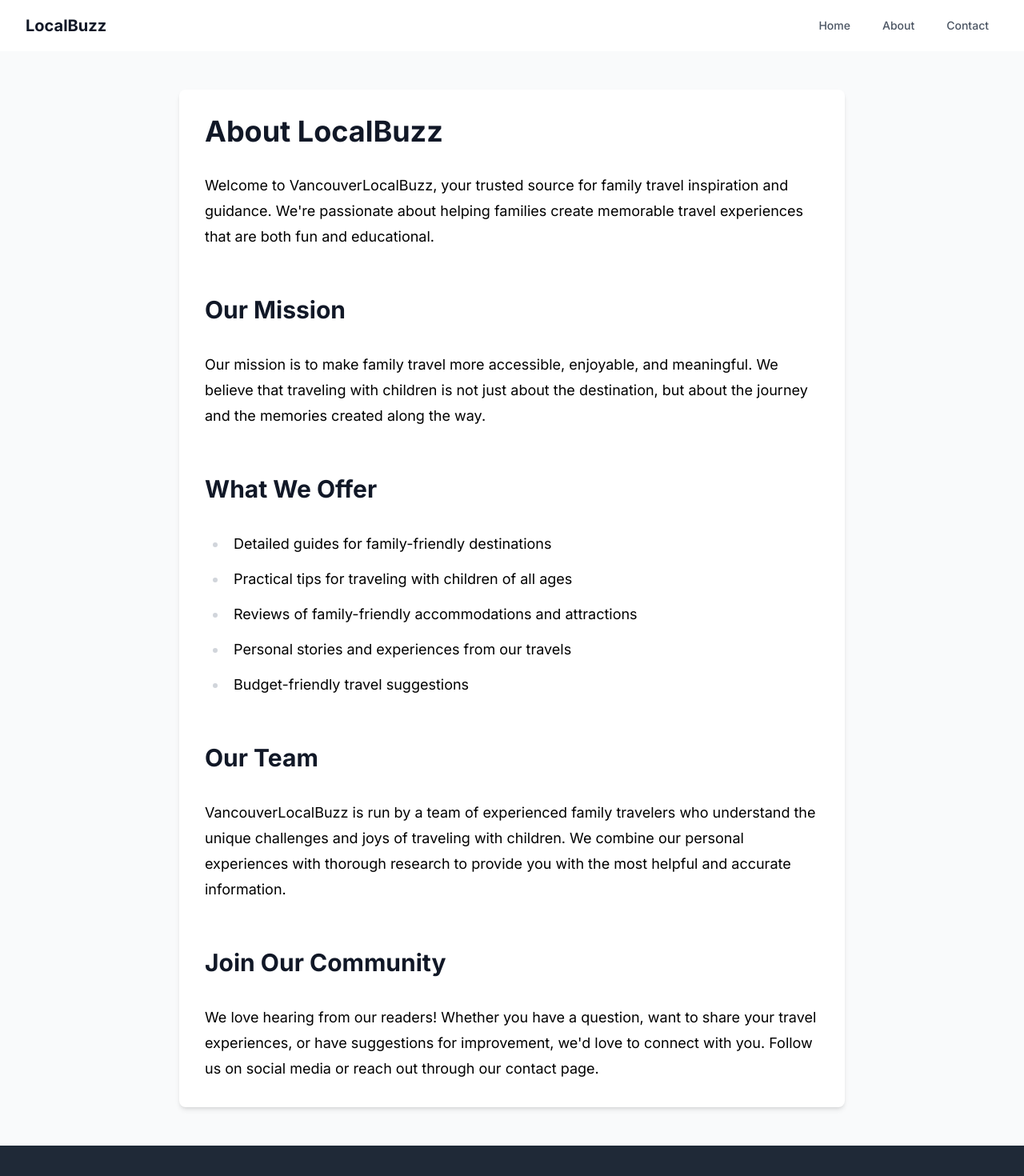
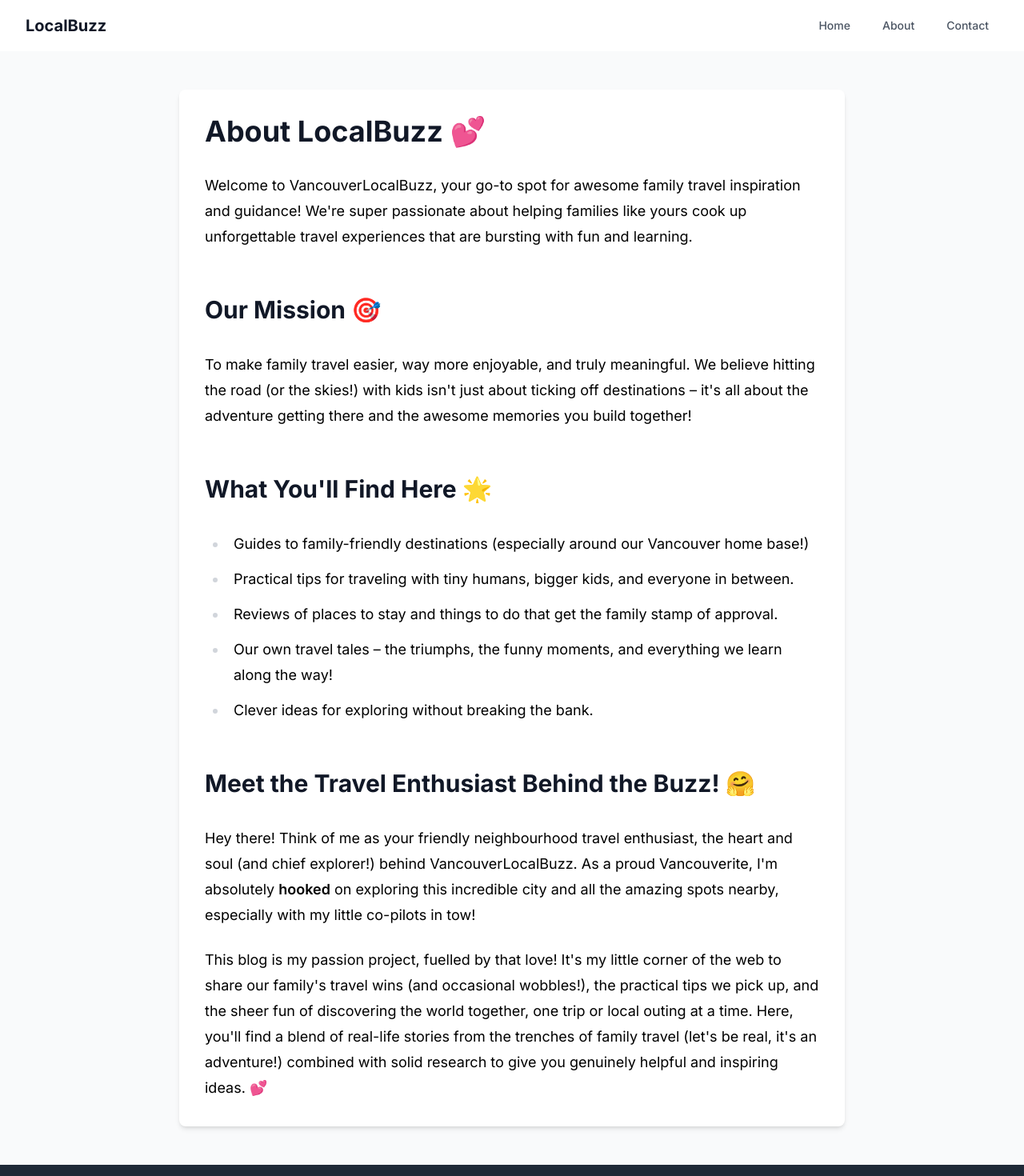
Before and after one commit to nikkiqin120/localbuzz, a Next.js app: page /about in a window 1280 px wide. Shown: the top 1470 px of the page at 80% size. Built offline with nearby package versions, Linux system fonts and the light colour scheme.

Commit message:
polish about me

```diff
--- a/src/app/about/page.tsx
+++ b/src/app/about/page.tsx
@@ -3,44 +3,50 @@ export default function AboutPage() {
     <div className="min-h-screen bg-gray-50 py-12">
       <div className="max-w-4xl mx-auto px-4 sm:px-6 lg:px-8">
         <div className="bg-white rounded-lg shadow-md p-8">
-          <h1 className="text-4xl font-bold text-gray-900 mb-8">About LocalBuzz</h1>
+          {/* You can keep 'About LocalBuzz' or change it if you prefer */}
+          <h1 className="text-4xl font-bold text-gray-900 mb-8">About LocalBuzz 💕</h1>
 
           <div className="prose prose-lg max-w-none">
+            {/* --- Intro --- */}
             <p>
-              Welcome to VancouverLocalBuzz, your trusted source for family travel inspiration and guidance.
-              We're passionate about helping families create memorable travel experiences that are
-              both fun and educational.
+              Welcome to VancouverLocalBuzz, your go-to spot for awesome family travel inspiration and guidance!
+              We're super passionate about helping families like yours cook up unforgettable travel experiences that are
+              bursting with fun and learning.
             </p>
 
-            <h2>Our Mission</h2>
+            {/* --- Our Mission --- */}
+            <h2>Our Mission 🎯</h2>
             <p>
-              Our mission is to make family travel more accessible, enjoyable, and meaningful.
-              We believe that traveling with children is not just about the destination, but about
-              the journey and the memories created along the way.
+              To make family travel easier, way more enjoyable, and truly meaningful.
+              We believe hitting the road (or the skies!) with kids isn't just about ticking off destinations – it's all
+              about the adventure getting there and the awesome memories you build together!
             </p>
 
-            <h2>What We Offer</h2>
+            {/* --- What We Offer (updated title slightly) --- */}
+            <h2>What You'll Find Here 🌟</h2>
             <ul>
-              <li>Detailed guides for family-friendly destinations</li>
-              <li>Practical tips for traveling with children of all ages</li>
-              <li>Reviews of family-friendly accommodations and attractions</li>
-              <li>Personal stories and experiences from our travels</li>
-              <li>Budget-friendly travel suggestions</li>
+              {/* Added the Vancouver focus here */}
+              <li>Guides to family-friendly destinations (especially around our Vancouver home base!)</li>
+              <li>Practical tips for traveling with tiny humans, bigger kids, and everyone in between.</li>
+              <li>Reviews of places to stay and things to do that get the family stamp of approval.</li>
+              {/* Updated wording slightly */}
+              <li>Our own travel tales – the triumphs, the funny moments, and everything we learn along the way!</li>
+              <li>Clever ideas for exploring without breaking the bank.</li>
             </ul>
 
-            <h2>Our Team</h2>
+            {/* --- Meet the Enthusiast (Replaces Our Team) --- */}
+            <h2>Meet the Travel Enthusiast Behind the Buzz! 🤗</h2>
             <p>
-              VancouverLocalBuzz is run by a team of experienced family travelers who understand the
-              unique challenges and joys of traveling with children. We combine our personal
-              experiences with thorough research to provide you with the most helpful and
-              accurate information.
+              Hey there! Think of me as your friendly neighbourhood travel enthusiast, the heart and soul (and chief explorer!)
+              behind VancouverLocalBuzz. As a proud Vancouverite, I'm absolutely <strong>hooked</strong> on exploring this incredible city
+              and all the amazing spots nearby, especially with my little co-pilots in tow!
             </p>
-
-            <h2>Join Our Community</h2>
             <p>
-              We love hearing from our readers! Whether you have a question, want to share
-              your travel experiences, or have suggestions for improvement, we'd love to
-              connect with you. Follow us on social media or reach out through our contact page.
+              This blog is my passion project, fuelled by that love! It's my little corner of the web to share our family's
+              travel wins (and occasional wobbles!), the practical tips we pick up, and the sheer fun of discovering the world
+              together, one trip or local outing at a time. Here, you'll find a blend of real-life stories from the trenches
+              of family travel (let's be real, it's an adventure!) combined with solid research to give you genuinely helpful
+              and inspiring ideas. 💕
             </p>
           </div>
         </div>
--- a/src/components/Layout.tsx
+++ b/src/components/Layout.tsx
@@ -105,7 +105,7 @@ export default function Layout({ children }: LayoutProps) {
                 </li>
                 <li>
                   <a
-                    href="https://instagram.com"
+                    href="https://instagram.com/vancouverlocalbuzz"
                     target="_blank"
                     rel="noopener noreferrer"
                     className="text-gray-400 hover:text-white transition-colors"
```
